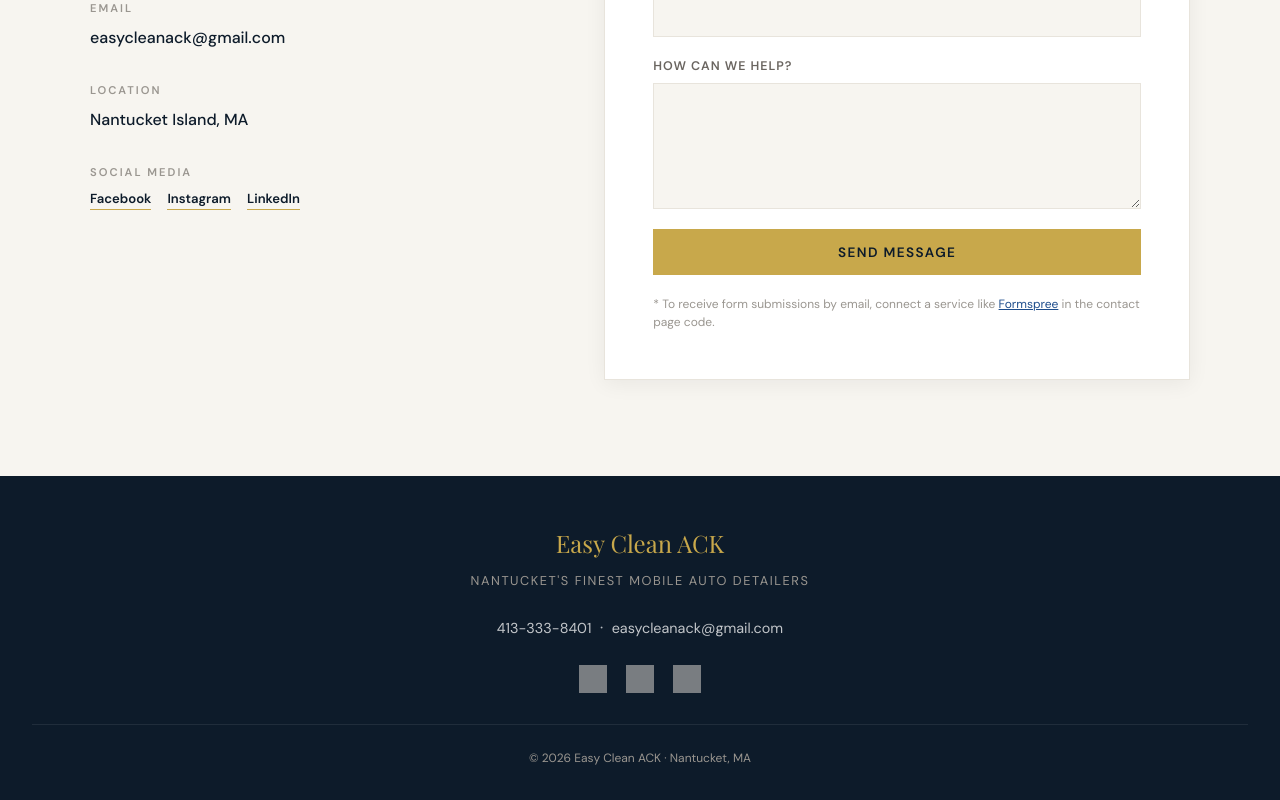
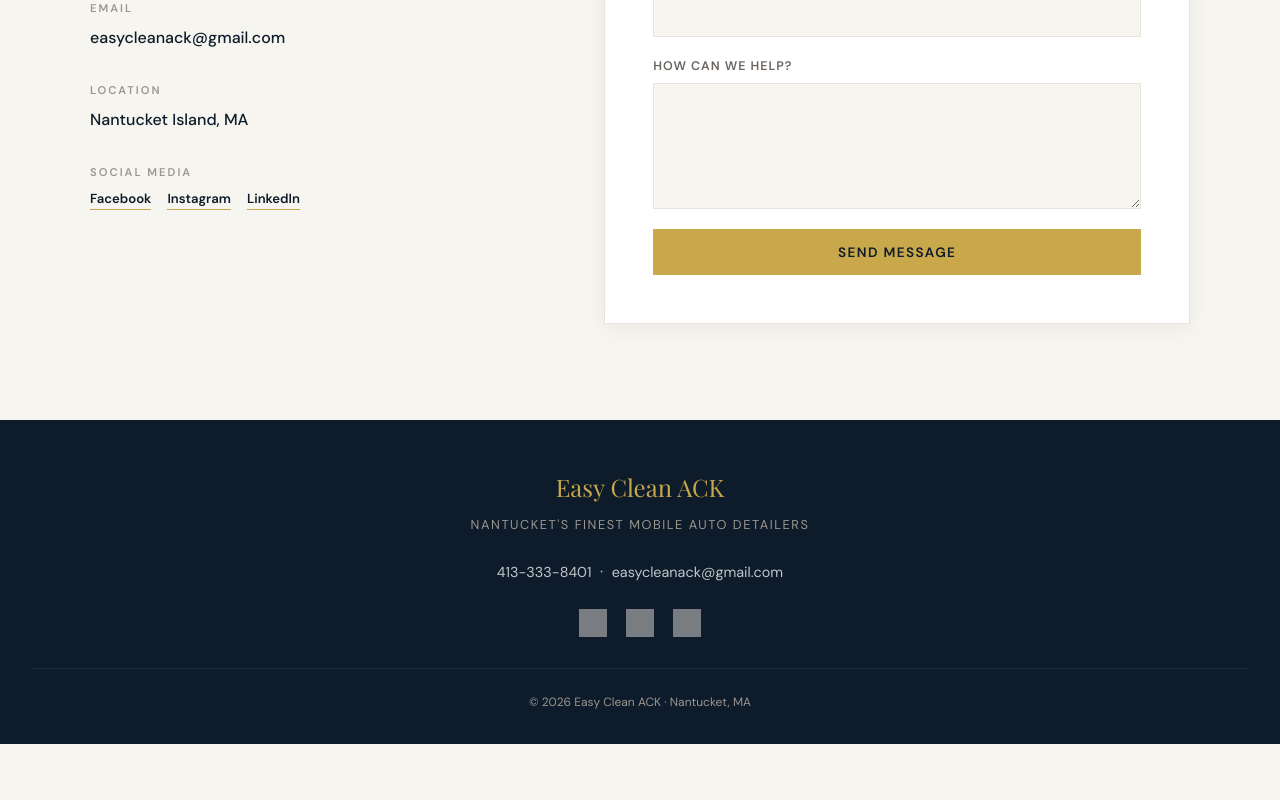
Before and after one commit to T-fps/easycleanack, a Next.js app: page /contact in a window 1280 px wide. Shown: the part 632-1432 px from the top of the page. After the commit the page ends 1376 px from the top, so only its background shows below. Built offline with nearby package versions, Linux system fonts and the light colour scheme; grey boxes are pictures that could not be loaded.

Commit message:
Add files via upload

```diff
--- a/pages/contact.js
+++ b/pages/contact.js
@@ -125,11 +125,6 @@
                   />
                 </div>
                 <button type="submit" className="btn btn-gold">Send Message</button>
-                <p className={styles.formNote}>
-                  * To receive form submissions by email, connect a service like{' '}
-                  <a href="https://formspree.io" target="_blank" rel="noopener noreferrer">Formspree</a>
-                  {' '}in the contact page code.
-                </p>
               </form>
             )}
           </div>
--- a/pages/index.js
+++ b/pages/index.js
@@ -42,7 +42,7 @@
         <div className={styles.heroOverlay} />
         <div className={styles.heroContent}>
           <img
-            src="/logo.png"
+            src="https://static.wixstatic.com/media/649cd3_0f6f93a78a6145aebc5e9a117e3b520c~mv2.png/v1/fill/w_400,h_400,al_c,q_90,usm_0.66_1.00_0.01,enc_avif,quality_auto/649cd3_0f6f93a78a6145aebc5e9a117e3b520c~mv2.png"
             alt="Easy Clean ACK Logo"
             className={styles.heroLogo}
           />
```
